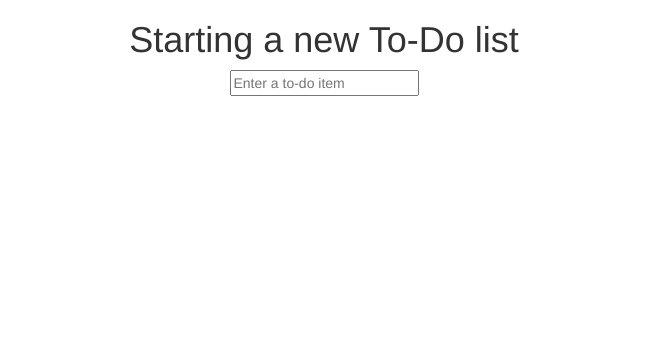
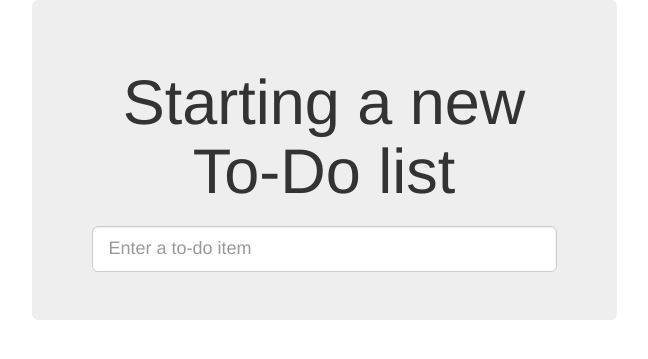
Before and after one commit to tipishev/testing_goat, a Django app: page / in a window 1280 px wide. Shown: the top 359 px of the page, without its empty margins (316-964 px from the left). Run offline with Django 3.2, Linux system fonts and the light colour scheme; some libraries are stand-ins or nearby versions.

Commit message:
make all visuals big

```diff
--- /dev/null
+++ b/lists/static/base.css
@@ -0,0 +1,3 @@
+#id_new_item {
+  margin-top: 2ex;
+}
--- a/lists/templates/base.html
+++ b/lists/templates/base.html
@@ -7,17 +7,19 @@
    <meta name="viewport" content="width=device-width, initial-scale=1">
    <title>To-Do lists</title>
    <link href="/static/bootstrap/css/bootstrap.min.css" rel="stylesheet">
+   <link href="/static/base.css" rel="stylesheet">
  </head>
 
 <body>
 <div class="container">
 
     <div class="row">
-        <div class="col-md-6 col-md-offset-3">
+        <div class="col-md-6 col-md-offset-3 jumbotron">
             <div class="text-center">
                 <h1>{% block header_text %}{% endblock %}</h1>
                 <form method="POST" action="{% block form_action %}{% endblock %}">
                     <input name="item_text" id="id_new_item"
+                           class="form-control input-lg"
                            placeholder="Enter a to-do item"
                     />
                     {% csrf_token %}
--- a/lists/templates/list.html
+++ b/lists/templates/list.html
@@ -2,7 +2,7 @@
 {% block header_text %}Your To-Do list{% endblock %}
 {% block form_action %}/lists/{{ list.id  }}/add_item{% endblock %}
 {% block table %}
-   <table id="id_list_table">
+   <table id="id_list_table" class="table">
     {% for item in list.item_set.all %}
     <tr><td>{{ forloop.counter }}: {{ item.text }}</td></tr>
     {% endfor %}
```
